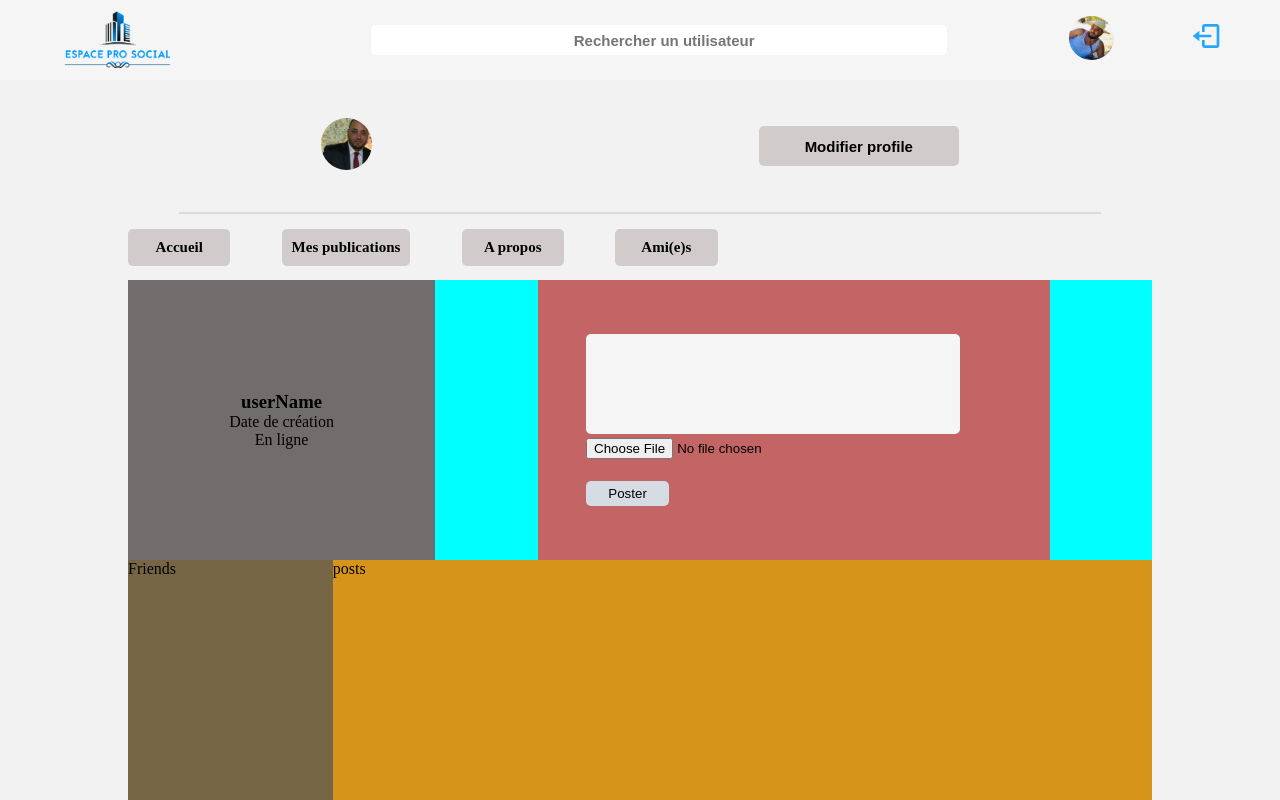
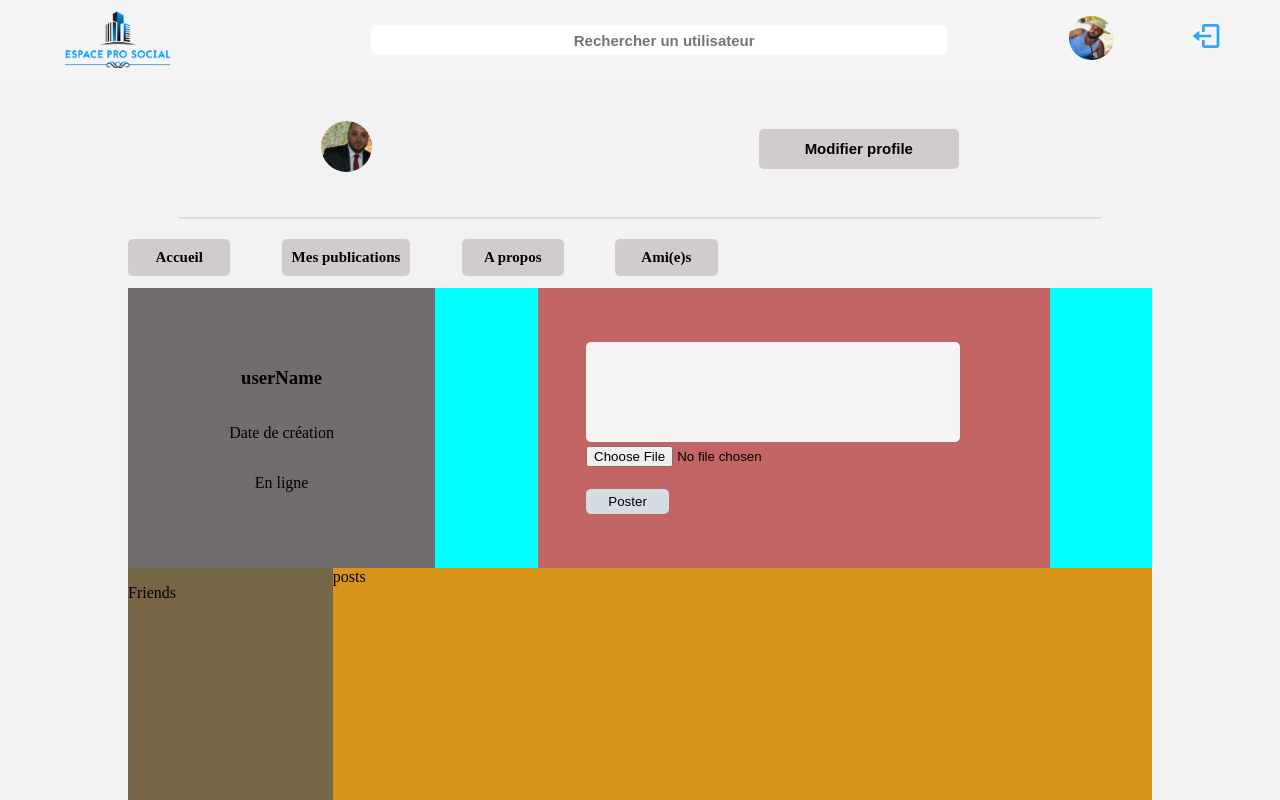
Before and after one commit to djerbiano/EspaceProSocial-fullStack, a React (Create React App) app in the folder Client/: page / in a window 1280 px wide. Shown: the top 800 px of the page. Built offline with nearby package versions, Linux system fonts and the light colour scheme.

Commit message:
test css

```diff
--- a/Client/src/index.css
+++ b/Client/src/index.css
@@ -1,5 +1,5 @@
 * {
-  margin: 0;
+  margin: 10;
   padding: 0;
   box-sizing: border-box;
 }
```
